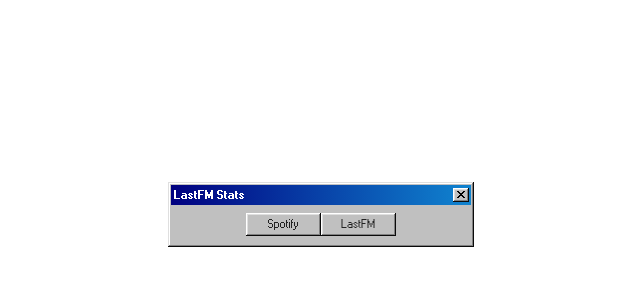
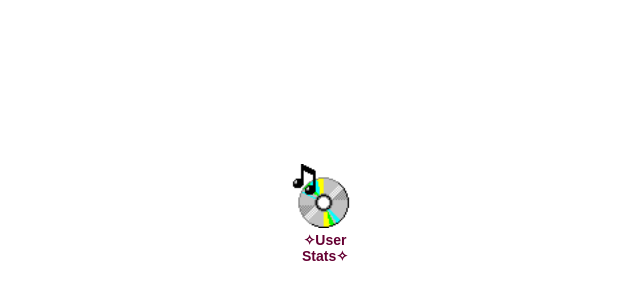
Before and after one commit to anajcaetanom/user-music-stats, a React (Vite) app in the folder frontend/: page / in a window 1280 px wide. Shown: the part 186-486 px from the top of the page, without its empty margins (319-959 px from the left). Built offline with nearby package versions, Linux system fonts and the light colour scheme.

Commit message:
desktop icon

```diff
--- a/frontend/src/App.css
+++ b/frontend/src/App.css
@@ -13,6 +13,28 @@
   align-items: center;
   height: 100vh;
   margin: 0;
+}
+
+@keyframes winOpen {
+  0% {
+    transform: scale(0.8);
+    opacity: 0;
+  }
+  100% {
+    transform: scale(1);
+    opacity: 1;
+  }
+}
+
+@keyframes winClose {
+  0% {
+    transform: scale(1);
+    opacity: 1;
+  }
+  100% {
+    transform: scale(0.8);
+    opacity: 0;
+  }
 }
 
 .window {
@@ -68,12 +90,16 @@
 @media (max-width: 599px) and (orientation: portrait) {
   /* Estilos para celulares em pé */
   .background {
-    background: url(https://i.pinimg.com/1200x/c0/3f/69/c03f6925e6f3d6935c13ce430e76e5b3.jpg);
+    background: url('/mobile-background.jpg');
     background-repeat: no-repeat;
     background-position: bottom left;
     background-size: cover;
     background-attachment: fixed;
     background-color: #008081;
+  }
+
+  .desktop-icon {
+    transform: translateY(-15vh)
   }
 }
 
--- a/frontend/src/App.jsx
+++ b/frontend/src/App.jsx
@@ -2,15 +2,16 @@
 import './App.css';
 import "98.css";
 
-import { HomeButton } from './components/HomeButton';
-import { ChooseSource } from './components/ChooseSource';
-import { LastFmCharts } from './components/LastFmCharts';
-import { TitleBar } from './components/TitleBar';
-import { LastFmForm } from './components/LastFMForm';
-import { SpotifyForm } from './components/SpotifyForm'
-import { useUi } from './context/UiContext';
-import { BackToCategoriesButton } from './components/BackToCategoriesButton';
-import { SpotifyCharts } from './components/SpotifyCharts';
+import { BackToCategoriesButton } from '@components/BackToCategoriesButton';
+import { HomeButton, DesktopButton } from '@components/Buttons';
+import { SpotifyCharts } from '@components/SpotifyCharts';
+import { LastFmCharts } from '@components/LastFmCharts';
+import { SpotifyForm } from '@components/SpotifyForm'
+import { LastFmForm } from '@components/LastFMForm';
+import { ChooseSource } from '@components/ChooseSource';
+import { TitleBar } from '@components/TitleBar';
+
+import { useUi } from '@context/UiContext';
 
 
 // teste
@@ -106,6 +107,7 @@
 const App = () => {
   const [requestId, setRequestId] = useState("");
   const [source, setSource] = useState("");
+  const { isAppOpen } = useUi();
 
   useEffect(() => {
     const params = new URLSearchParams(window.location.search);
@@ -125,7 +127,10 @@
 
   return (
     <div className="background">
-      <div className="window">
+      {!isAppOpen ? (
+        <DesktopButton />
+      ) : (
+        <div className="window">
         <TitleBar />
         <div className="window-body">
           <AppBody
@@ -135,6 +140,7 @@
           />
         </div>
       </div>
+      )}
     </div>
   );
 };
--- /dev/null
+++ b/frontend/src/components/Buttons.jsx
@@ -0,0 +1,53 @@
+import axios from "axios";
+import { useData } from "@context/DataContext";
+import { useUi } from "@context/UiContext";
+
+export const HomeButton = ({setCharts, setSource}) => {
+  const { setShowResults, setIsLoading } = useUi();
+  const { setUsername, setTimespan, setCategory } = useData();
+
+  async function resetValues () {
+    setShowResults(false);
+    setIsLoading(false);
+    setUsername('');
+    setTimespan('');
+    setCategory('');
+    setCharts([]);
+    setSource('');
+
+    const baseURL = process.env.REACT_APP_PROXY_SPOTIFY_URL;
+    try {
+      const res = await axios.get(`${baseURL}/cleanRedis`);
+      console.log(res.data);
+    } catch (error) {
+      console.error(error);
+    }
+  };
+
+  return (
+    <div className="center">
+      <button onClick={resetValues}>Go Home</button>
+    </div>
+  );
+};
+
+export const DesktopButton = ({}) => {
+	const { setIsAppOpen } = useUi();
+
+	async function openApp() {
+		setIsAppOpen(true);
+	}
+
+	return (
+		<div className="desktop-icon" onClick={openApp} style={{ cursor: 'pointer', textAlign: 'center', width: '80px' }}>
+      <div className="icon"><img src="/desktop-icon.png" alt="Icon" style={{ width: '64px', height: '64px', display: 'block', margin: '0 auto' }} /></div>
+      <span style={{
+        display: 'block',
+        marginTop: '4px',
+        marginLeft: '8px',
+        fontSize: '14px',
+        color: '#660033'
+        }}><strong>✧User Stats✧</strong></span>
+    </div>
+	)
+}
--- a/frontend/src/components/HomeButton.jsx
+++ /dev/null
@@ -1,32 +0,0 @@
-import axios from "axios";
-import { useData } from "../context/DataContext";
-import { useUi } from "../context/UiContext";
-
-export const HomeButton = ({setCharts, setSource}) => {
-  const { setShowResults, setIsLoading } = useUi();
-  const { setUsername, setTimespan, setCategory } = useData();
-
-  async function resetValues () {
-    setShowResults(false);
-    setIsLoading(false);
-    setUsername('');
-    setTimespan('');
-    setCategory('');
-    setCharts([]);
-    setSource('');
-
-    const baseURL = process.env.REACT_APP_PROXY_SPOTIFY_URL;
-    try {
-      const res = await axios.get(`${baseURL}/cleanRedis`);
-      console.log(res.data);
-    } catch (error) {
-      console.error(error);
-    }
-  };
-
-  return (
-    <div className="center">
-      <button onClick={resetValues}>Go Home</button>
-    </div>
-  );
-};
--- a/frontend/src/components/LastFMForm.jsx
+++ b/frontend/src/components/LastFMForm.jsx
@@ -1,6 +1,6 @@
 /////////// LastFm stuff ///////////
-import { useData } from "../context/DataContext";
-import { useUi } from "../context/UiContext";
+import { useData } from "@context/DataContext";
+import { useUi } from "@context/UiContext";
 import axios from "axios";
 
 export const LastFmForm = ({setCharts}) => {
--- a/frontend/src/components/LastFmCharts.jsx
+++ b/frontend/src/components/LastFmCharts.jsx
@@ -1,4 +1,4 @@
-import { useData } from "../context/DataContext";
+import { useData } from "@context/DataContext";
 
 export const LastFmCharts = ({charts}) => {
   const { username, timespan, category} = useData();
--- a/frontend/src/components/SpotifyCharts.jsx
+++ b/frontend/src/components/SpotifyCharts.jsx
@@ -1,5 +1,5 @@
 import axios from "axios";
-import { useData } from "../context/DataContext";
+import { useData } from "@context/DataContext";
 import { useEffect } from "react";
 
 export const SpotifyCharts = ({charts, requestId}) => {
--- a/frontend/src/components/SpotifyForm.jsx
+++ b/frontend/src/components/SpotifyForm.jsx
@@ -1,6 +1,6 @@
 /////////// Spotify stuff ///////////
-import { useData } from "../context/DataContext";
-import { useUi } from "../context/UiContext";
+import { useData } from "@context/DataContext";
+import { useUi } from "@context/UiContext";
 import { useEffect } from "react";
 import axios from "axios";
 
--- a/frontend/src/components/TitleBar.jsx
+++ b/frontend/src/components/TitleBar.jsx
@@ -1,11 +1,19 @@
+import { useUi } from "@context/UiContext";
 
 export const TitleBar = () => {
+  const { setIsAppOpen } = useUi();
+
+	async function closeApp() {
+		setIsAppOpen(false);
+	}
+
   return (
     <div className="title-bar">
       <div className="title-bar-text">LastFM Stats</div>
       <div className="title-bar-controls">
         <button
           aria-label="Close"
+          onClick={closeApp}
         />
       </div>
     </div>
--- a/frontend/vite.config.js
+++ b/frontend/vite.config.js
@@ -1,6 +1,7 @@
 import { defineConfig } from "vite";
 import react from "@vitejs/plugin-react";
 import svgr from "vite-plugin-svgr";
+import path from 'path';
 import EnvironmentPlugin from "vite-plugin-environment";
 
 export default defineConfig(({ mode }) =>  ({
@@ -16,4 +17,10 @@
     'process.env': {},
     'process.env.NODE_ENV': JSON.stringify(mode),
   },
+  resolve: {
+    alias: {
+      '@components': path.resolve(__dirname, './src/components'),
+      '@context': path.resolve(__dirname, './src/context'),
+    }
+  },
 }));
```
Also changed, not shown: frontend/src/components/DesktopButton.jsx (deleted, +0 -15 lines), frontend/public/desktop-icon.png (added), frontend/public/mobile-background.jpg (added).
